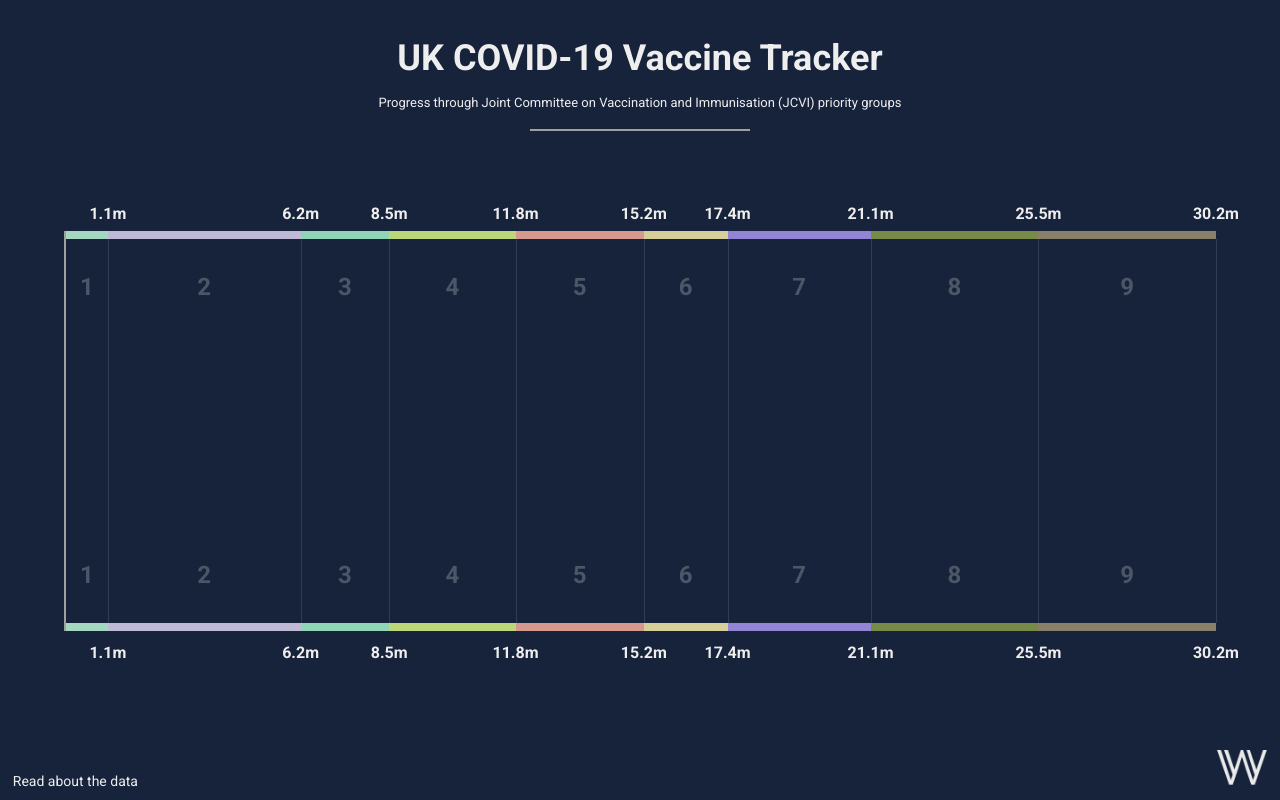
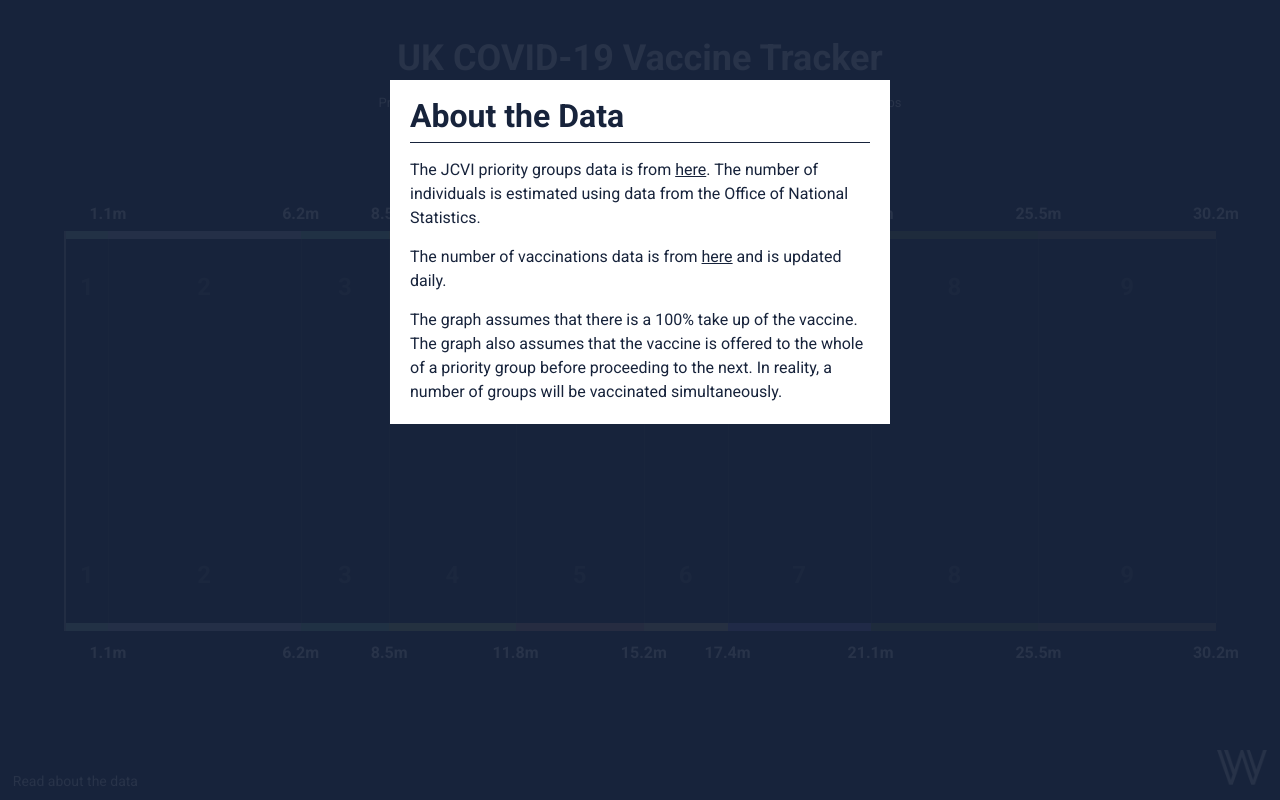
Before and after one commit to johnwheal/uk-covid-vaccine-tracker, a website: page index.html in a window 1280 px wide. Both pictures are taken after a click on the link "Read about the data". Drawn offline with nearby package versions, Linux system fonts and the light colour scheme; no server answers.

Commit message:
Added data description

```diff
--- a/index.html
+++ b/index.html
@@ -50,11 +50,18 @@
     </div>
       <footer>
           <div class="left-footer">
-                <p><a href="#">Read about the data</a></p>
+                <p><a href="#" id="read-more">Read about the data</a></p>
           </div>
           <div class="right-footer">
               <a href="http://www.wheal.co.uk"><img src="img/wheal.png" alt="The Wheal Group" /></a>
           </div>
       </footer>
+      <div class="overlay"></div>
+      <div class="overlay-contents">
+            <h2>About the Data</h2>
+            <p>The JCVI priority groups data is from <a target="_blank" href="https://www.gov.uk/government/publications/priority-groups-for-coronavirus-covid-19-vaccination-advice-from-the-jcvi-30-december-2020">here</a>. The number of individuals is estimated using data from the Office of National Statistics.</p>
+            <p>The number of vaccinations data is from <a target="_blank" href="https://coronavirus.data.gov.uk">here</a> and is updated daily.</p>
+            <p>The graph assumes that there is a 100% take up of the vaccine. The graph also assumes that the vaccine is offered to the whole of a priority group before proceeding to the next. In reality, a number of groups will be vaccinated simultaneously.</p>
+      </div>
   </body>
 </html>
--- a/js/main.js
+++ b/js/main.js
@@ -111,6 +111,17 @@ $(function() {
     $('main').mouseleave(function() {
         $('.description').fadeOut();
     });
+
+    $('#read-more').click(function(event) {
+        $('.overlay').fadeIn();
+        $('.overlay-contents').fadeIn();
+        event.preventDefault();
+    });
+
+    $('.overlay').click(function() {
+        $('.overlay').fadeOut();
+        $('.overlay-contents').fadeOut();
+    });
 });
 
 /**
--- /dev/null
+++ b/sass/_overlay.scss
@@ -0,0 +1,49 @@
+.overlay {
+    position: absolute;
+    background-color: rgba($background-color, 0.92);
+    width: 100vw;
+    height: 100vh;
+    left: 0;
+    top: 0;
+    z-index: 9999;
+    display: none;
+}
+
+.overlay-contents {
+    display: none;
+    z-index: 99999;
+    position: absolute;
+    background-color: white;
+    width: 90%;
+    max-width: 500px;
+    position: absolute;
+    margin-left: auto;
+    margin-right: auto;
+    left: 0;
+    right: 0;
+    top: 10vh;
+    padding: 20px;
+    box-sizing: border-box;
+
+    h2 {
+        border-bottom: solid 1px $background-color;
+        font-weight: bold;
+        font-size: 32px;
+        color: $background-color;
+        padding-bottom: 10px;
+    }
+
+    p {
+        color: $background-color;
+        margin-top: 15px;
+        line-height: 1.5;
+    }
+
+    a {
+        color: inherit;
+
+        &:hover {
+            text-decoration: none;
+        }
+    }
+}
--- a/sass/style.scss
+++ b/sass/style.scss
@@ -13,3 +13,4 @@ body {
 @import "header";
 @import "main";
 @import "footer";
+@import "overlay";
```
Also changed, not shown: css/style.css.
